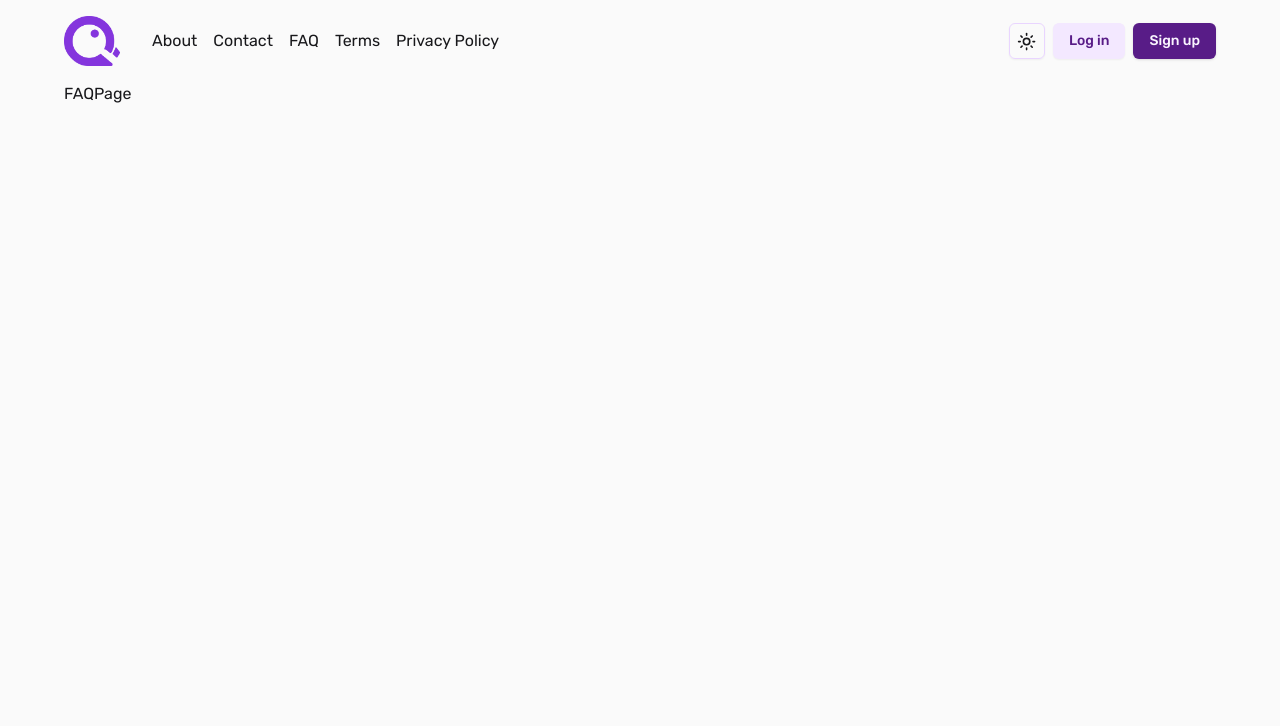
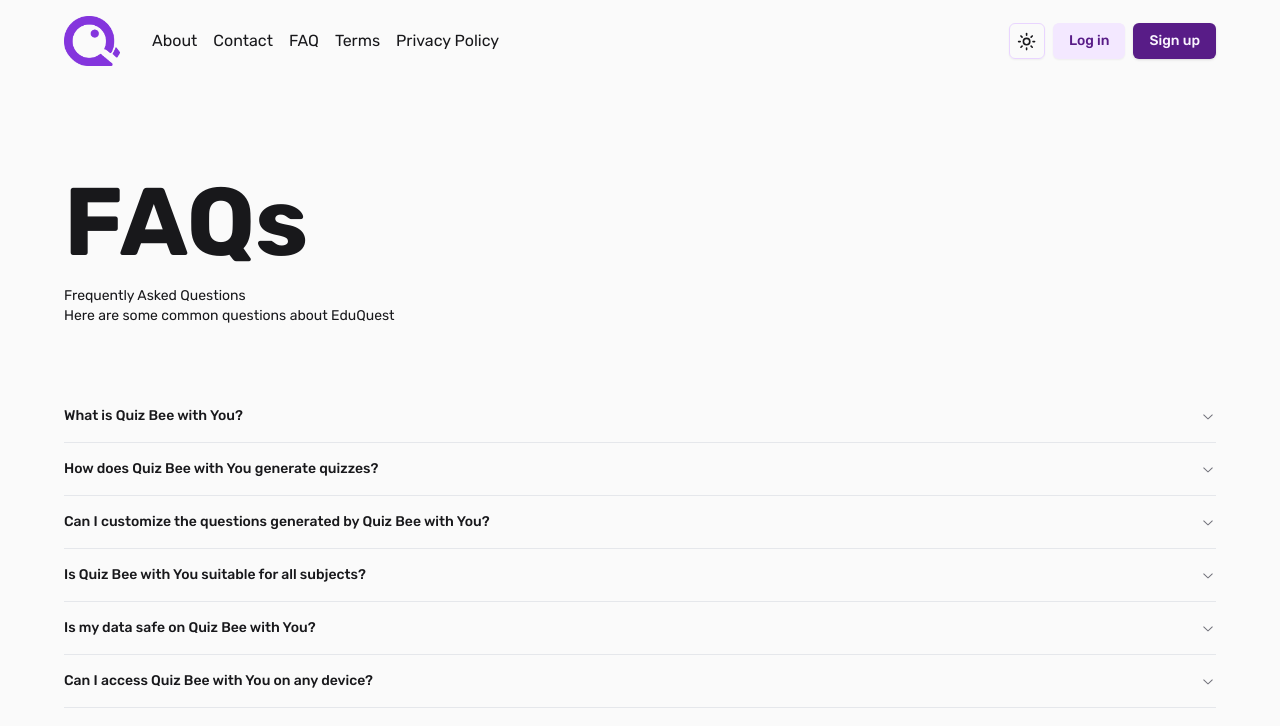
Before and after one commit to JimsRob12/eduQuest-web-system, a React (Vite) app: page /faq in a window 1280 px wide. Shown: the top 726 px of the page. Built offline with nearby package versions, Linux system fonts and the light colour scheme; a web font is replaced by a local one.

Commit message:
Refactor package dependencies and add accordion UI component

```diff
--- a/package.json
+++ b/package.json
@@ -11,6 +11,7 @@
   },
   "dependencies": {
     "@hookform/resolvers": "^3.9.0",
+    "@radix-ui/react-accordion": "^1.2.0",
     "@radix-ui/react-dropdown-menu": "^2.1.1",
     "@radix-ui/react-icons": "^1.3.0",
     "@radix-ui/react-label": "^2.1.0",
--- a/src/components/Public/FAQPage.tsx
+++ b/src/components/Public/FAQPage.tsx
@@ -1,3 +1,99 @@
+import { motion } from "framer-motion";
+import {
+  Accordion,
+  AccordionContent,
+  AccordionItem,
+  AccordionTrigger,
+} from "@/components/ui/accordion";
+
+// Framer Motion Variants
+const containerVariants = {
+  hidden: { opacity: 0 },
+  visible: { opacity: 1, transition: { staggerChildren: 0.15 } },
+};
+
+const itemVariants = {
+  hidden: { opacity: 0, y: 20 },
+  visible: { opacity: 1, y: 0, transition: { type: "spring", stiffness: 70 } },
+};
+
 export default function FAQPage() {
-  return <div>FAQPage</div>;
+  return (
+    <motion.div
+      initial="hidden"
+      animate="visible"
+      variants={containerVariants}
+      className="mt-8 flex h-[calc(100%-4rem)] flex-col justify-center space-y-8"
+    >
+      {/* Heading Section */}
+      <motion.div variants={itemVariants} className="mb-8 space-y-4">
+        <motion.h1
+          className="text-6xl font-bold md:text-8xl"
+          variants={itemVariants}
+        >
+          FAQs
+        </motion.h1>
+        <motion.div
+          className="text-xs opacity-60 md:text-sm"
+          variants={itemVariants}
+        >
+          <p>Frequently Asked Questions</p>
+          <p>Here are some common questions about EduQuest</p>
+        </motion.div>
+      </motion.div>
+
+      <Accordion type="single" collapsible className="w-full">
+        {faqData.map(({ question, answer, value }) => (
+          <AccordionItem key={value} value={value}>
+            <AccordionTrigger asChild>
+              <motion.div variants={itemVariants}>{question}</motion.div>
+            </AccordionTrigger>
+            <AccordionContent asChild>
+              <div>{answer}</div>
+            </AccordionContent>
+          </AccordionItem>
+        ))}
+      </Accordion>
+    </motion.div>
+  );
 }
+
+// FAQ Data
+const faqData = [
+  {
+    value: "item-1",
+    question: "What is Quiz Bee with You?",
+    answer:
+      "Quiz Bee with You is a web-based platform that uses advanced Natural Language Processing and Question-Answering algorithms to generate quizzes automatically based on course lessons.",
+  },
+  {
+    value: "item-2",
+    question: "How does Quiz Bee with You generate quizzes?",
+    answer:
+      "The system analyzes your course content, identifies key points, and generates relevant questions by utilizing NLP and Question-Answering models to ensure high-quality and accurate quizzes.",
+  },
+  {
+    value: "item-3",
+    question: "Can I customize the questions generated by Quiz Bee with You?",
+    answer:
+      "Yes, after the system generates the quiz, you can review and modify the questions as needed before using them in assessments.",
+  },
+  {
+    value: "item-4",
+    question: "Is Quiz Bee with You suitable for all subjects?",
+    answer:
+      "Yes, Quiz Bee with You is designed to handle various subjects and topics, as long as the course material is provided in a readable format.",
+  },
+  {
+    value: "item-5",
+    question: "Is my data safe on Quiz Bee with You?",
+    answer:
+      "Absolutely! We prioritize your privacy and use encryption and secure data practices to protect your information.",
+  },
+  {
+    value: "item-6",
+    question: "Can I access Quiz Bee with You on any device?",
+    answer:
+      "Yes, the platform is fully responsive and can be accessed on desktops, tablets, and smartphones.",
+  },
+];
--- /dev/null
+++ b/src/components/ui/accordion.tsx
@@ -0,0 +1,72 @@
+import * as React from "react";
+import * as AccordionPrimitive from "@radix-ui/react-accordion";
+import { ChevronDownIcon } from "@radix-ui/react-icons";
+import { motion } from "framer-motion";
+import { cn } from "@/lib/utils";
+
+// Accordion Root Component
+const Accordion = AccordionPrimitive.Root;
+
+// Accordion Item
+const AccordionItem = React.forwardRef<
+  React.ElementRef<typeof AccordionPrimitive.Item>,
+  React.ComponentPropsWithoutRef<typeof AccordionPrimitive.Item>
+>(({ className, ...props }, ref) => (
+  <AccordionPrimitive.Item
+    ref={ref}
+    className={cn("border-b", className)}
+    {...props}
+  />
+));
+AccordionItem.displayName = "AccordionItem";
+
+// Accordion Trigger with Motion Integration
+const AccordionTrigger = React.forwardRef<
+  React.ElementRef<typeof AccordionPrimitive.Trigger>,
+  React.ComponentPropsWithoutRef<typeof AccordionPrimitive.Trigger>
+>(({ className, children, ...props }, ref) => (
+  <AccordionPrimitive.Header className="flex">
+    {/* Motion.div wrapped with asChild */}
+    <AccordionPrimitive.Trigger
+      ref={ref}
+      className={cn(
+        "flex flex-1 items-center justify-between py-4 text-sm font-medium transition-all hover:underline [&[data-state=open]>svg]:rotate-180",
+        className,
+      )}
+      {...props}
+      asChild
+    >
+      {/* Animate only the AccordionTrigger elements, keeping content animations default */}
+      <motion.div
+        initial={{ opacity: 0 }}
+        animate={{ opacity: 1 }}
+        transition={{ duration: 0.3 }}
+        className="flex w-full items-center"
+      >
+        {children}
+        <ChevronDownIcon className="h-4 w-4 shrink-0 text-zinc-500 transition-transform duration-200 dark:text-zinc-400" />
+      </motion.div>
+    </AccordionPrimitive.Trigger>
+  </AccordionPrimitive.Header>
+));
+AccordionTrigger.displayName = AccordionPrimitive.Trigger.displayName;
+
+// Accordion Content without custom motion animations to keep default behavior
+const AccordionContent = React.forwardRef<
+  React.ElementRef<typeof AccordionPrimitive.Content>,
+  React.ComponentPropsWithoutRef<typeof AccordionPrimitive.Content>
+>(({ className, children, ...props }, ref) => (
+  <AccordionPrimitive.Content
+    ref={ref}
+    className={cn(
+      "data-[state=closed]:animate-accordion-up data-[state=open]:animate-accordion-down overflow-hidden text-sm",
+      className,
+    )}
+    {...props}
+  >
+    <div className={cn("pb-4 pt-0", className)}>{children}</div>
+  </AccordionPrimitive.Content>
+));
+AccordionContent.displayName = AccordionPrimitive.Content.displayName;
+
+export { Accordion, AccordionItem, AccordionTrigger, AccordionContent };
--- a/tailwind.config.js
+++ b/tailwind.config.js
@@ -5,16 +5,38 @@ export default {
   theme: {
   	extend: {
   		borderRadius: {
-        lg: "var(--radius)",
-        md: "calc(var(--radius) - 2px)",
-        sm: "calc(var(--radius) - 4px)",
+  			lg: 'var(--radius)',
+  			md: 'calc(var(--radius) - 2px)',
+  			sm: 'calc(var(--radius) - 4px)'
   		},
   		fontFamily: {
   			sans: ["Rubik", "sans-serif"],
-        serif: ["Playfair Display", "serif"],
+  			serif: ["Playfair Display", "serif"]
   		},
   		colors: {},
+  		keyframes: {
+  			'accordion-down': {
+  				from: {
+  					height: '0'
   				},
+  				to: {
+  					height: 'var(--radix-accordion-content-height)'
+  				}
+  			},
+  			'accordion-up': {
+  				from: {
+  					height: 'var(--radix-accordion-content-height)'
+  				},
+  				to: {
+  					height: '0'
+  				}
+  			}
+  		},
+  		animation: {
+  			'accordion-down': 'accordion-down 0.2s ease-out',
+  			'accordion-up': 'accordion-up 0.2s ease-out'
+  		}
+  	}
   },
   plugins: [require("tailwindcss-animate")],
 };
```
Also changed, not shown: 1 other file (tests, documents, lock files or other folders). Lines whose indentation alone changed are shown as unchanged.
